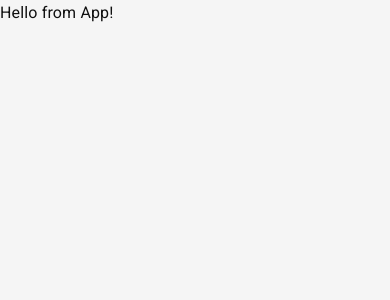
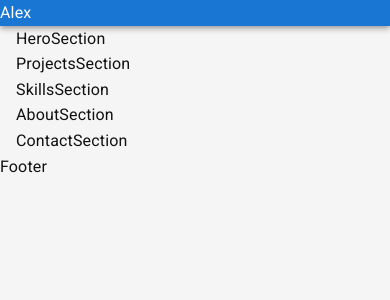
Before and after one commit to sanderalex1/PortfolioV2, a React (Vite) app: page / in a window 390 px wide. Shown: the top 300 px of the page. Built offline with nearby package versions, Linux system fonts and the light colour scheme.

Commit message:
Add main layout components and update theme imports
- Implement Header, HeroSection, ProjectsSection, SkillsSection, AboutSection, ContactSection, and Footer in App component.
- Update breakpoints, components, and typography theme imports to use 'type' for better TypeScript support.

```diff
--- a/src/App.tsx
+++ b/src/App.tsx
@@ -1,5 +1,26 @@
+import { Container } from "@mui/material";
+import Header from "./components/Header";
+import HeroSection from "./components/HeroSection";
+import ProjectsSection from "./components/ProjectsSection";
+import SkillsSection from "./components/SkillsSection";
+import AboutSection from "./components/AboutSection";
+import ContactSection from "./components/ContactSection";
+import Footer from "./components/Footer";
+
 function App() {
-  return <>Hello from App!</>;
+  return (
+    <>
+      <Header />
+      <Container maxWidth="md">
+        <HeroSection />
+        <ProjectsSection />
+        <SkillsSection />
+        <AboutSection />
+        <ContactSection />
+      </Container>
+      <Footer />
+    </>
+  );
 }
 
 export default App;
--- a/src/components/AboutSection.tsx
+++ b/src/components/AboutSection.tsx
@@ -0,0 +1,5 @@
+const AboutSection = () => {
+  return <div>AboutSection</div>;
+};
+
+export default AboutSection;
--- a/src/components/ContactSection.tsx
+++ b/src/components/ContactSection.tsx
@@ -0,0 +1,5 @@
+const ContactSection = () => {
+  return <div>ContactSection</div>;
+};
+
+export default ContactSection;
--- a/src/components/ExperienceSection.tsx
+++ b/src/components/ExperienceSection.tsx
@@ -0,0 +1,5 @@
+const ExperienceSection = () => {
+  return <div>ExperienceSection</div>;
+};
+
+export default ExperienceSection;
--- a/src/components/Footer.tsx
+++ b/src/components/Footer.tsx
@@ -0,0 +1,5 @@
+const Footer = () => {
+  return <div>Footer</div>;
+};
+
+export default Footer;
--- a/src/components/Header.tsx
+++ b/src/components/Header.tsx
@@ -0,0 +1,12 @@
+import { Box } from "@mui/material";
+import Navbar from "./UI/Navbar";
+
+const Header = () => {
+  return (
+    <Box>
+      <Navbar />
+    </Box>
+  );
+};
+
+export default Header;
--- a/src/components/HeroSection.tsx
+++ b/src/components/HeroSection.tsx
@@ -0,0 +1,5 @@
+const HeroSection = () => {
+  return <div>HeroSection</div>;
+};
+
+export default HeroSection;
--- a/src/components/ProjectsSection.tsx
+++ b/src/components/ProjectsSection.tsx
@@ -0,0 +1,5 @@
+const ProjectsSection = () => {
+  return <div>ProjectsSection</div>;
+};
+
+export default ProjectsSection;
--- a/src/components/SkillsSection.tsx
+++ b/src/components/SkillsSection.tsx
@@ -0,0 +1,5 @@
+const SkillsSection = () => {
+  return <div>SkillsSection</div>;
+};
+
+export default SkillsSection;
--- a/src/theme/breakpoints.ts
+++ b/src/theme/breakpoints.ts
@@ -1,4 +1,4 @@
-import { BreakpointsOptions } from "@mui/material/styles";
+import type { BreakpointsOptions } from "@mui/material/styles";
 
 export const breakpoints: BreakpointsOptions = {
   values: {
--- a/src/theme/components.ts
+++ b/src/theme/components.ts
@@ -1,4 +1,4 @@
-import { Components, Theme } from "@mui/material/styles";
+import type { Components, Theme } from "@mui/material/styles";
 
 export const components: Components<Theme> = {
   MuiButton: {
--- a/src/theme/typography.ts
+++ b/src/theme/typography.ts
@@ -1,6 +1,6 @@
-import { TypographyOptions } from "@mui/material/styles/createTypography";
+import type { TypographyVariantsOptions } from "@mui/material";
 
-export const typography: TypographyOptions = {
+export const typography: TypographyVariantsOptions = {
   fontFamily: '"Roboto", "Helvetica", "Arial", sans-serif',
   h1: { fontSize: "2.5rem", fontWeight: 700 },
   h2: { fontSize: "2rem", fontWeight: 700 },
```
